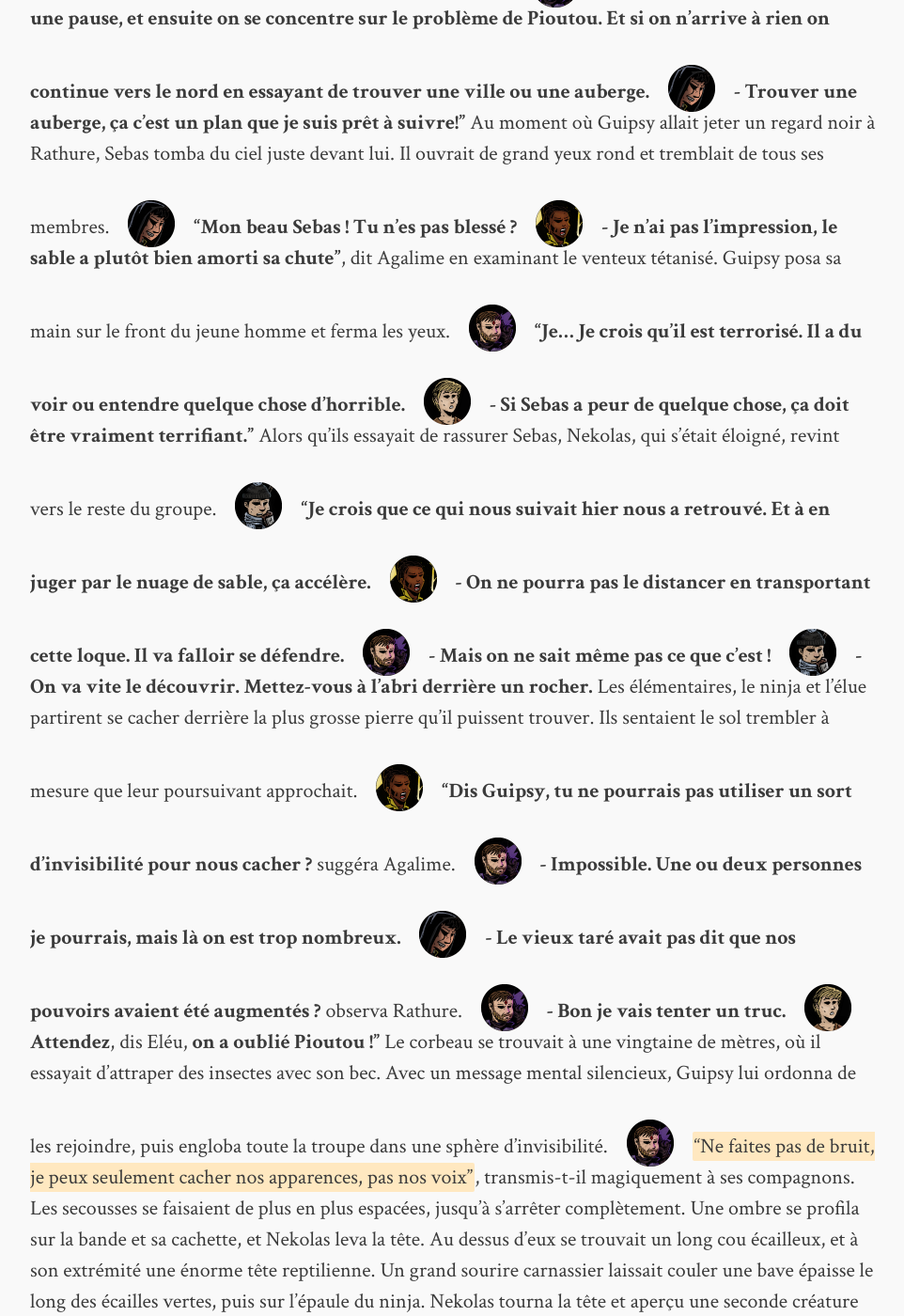
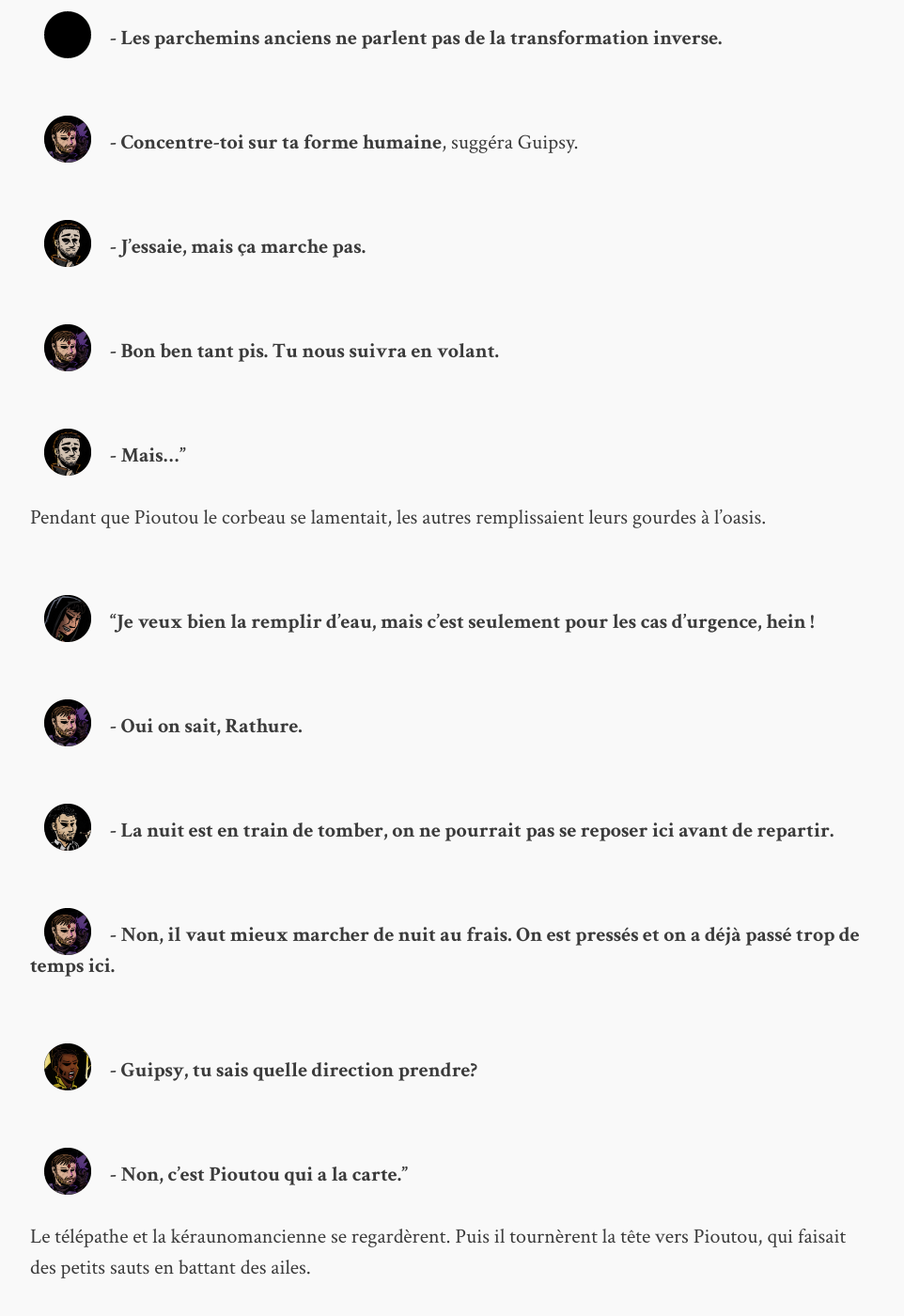
Before and after one commit to Tapus/tygrec, a Jekyll site: the page built from jekyll/_posts/2018-09-26-chapitre-17.md, in a window 1280 px wide and 1400 px high, scrolled down 7899 px. Shown: the whole window at 94% size, without its empty margins (158-1120 px from the left). Built offline with Jekyll 4.4.1, drawn with Linux system fonts in a browser that asks for light colours; some of the changed text lies outside the part shown.

Commit message:
Update formatting

```diff
--- a/jekyll/_posts/2018-09-26-chapitre-17.md
+++ b/jekyll/_posts/2018-09-26-chapitre-17.md
@@ -11,169 +11,323 @@ Guipsy était étendu inconscient dans le sable, entre une bouteille vide et une
 Rathure, aussi pâle que Guipsy, se tenait assis à côté de lui, le regard dans le vide. Il venait de finir le fût de bière créé par Sylvanus et s'efforçait de garder son assiette de pâtes dans son estomac.
 Un peu plus loin, Nekolas faisait appel à toute sa concentration. La partie de memory arrivait presque à son terme. Malgré son adversaire, un gecko innocent ramassé dans le sable par le devin, le score était serré. Le ninja avait passé les cinq premières minutes de la partie à retourner les mêmes tuiles, sans se souvenir du tour précédent.
 Sebas avait quitté presque tous ses vêtements. Seul subsistait son caleçon bleu à motifs de nuages blancs.
+
 <img class="portrait" src="/images/Sebas.png"> **“Allez j’enlève le bas !**
+
 <img class="portrait" src="/images/Pioutou.png"> **\- N... ! Surtout pas !** s’exclama Pioutou entre deux verres de vin. **Le temps est presque écoulé !”**
+
 Il lui fallait faire appel à toute sa force pour empêcher le venteux de dévoiler son intimité sans pour autant lâcher son verre.
 Agalime se tenait debout au milieu du groupe, une main sur les yeux, l’autre portant à ses lèvres un verre rempli d’un liquide vert éclatant.
+
 <img class="portrait" src="/images/Agalime.png"> **“C’est bon c’est fini ?**
+
 <img class="portrait" src="/images/Unknown.png"> **\- Pas encore, attends un peu.**
+
 <img class="portrait" src="/images/Agalime.png"> **\- Mais j’ai envie de regarder !**
+
 <img class="portrait" src="/images/Unknown.png"> **\- Encore trois verres et tu pourras.”**
+
 Malgré ses yeux fermés, elle pouvait sentir la présence des six incubes qui twerkaient tout autour d’elle.
+
 <img class="portrait" src="/images/Unknown.png"> **“Et l’épreuve est terminée !** cria Sylvanus en frappant sur un gong qui n’était pas là l’instant d’avant.
+
 <img class="portrait" src="/images/Pioutou.png"> **\- Ouiiiii enfin !** lâcha Pioutou, en même temps que le caleçon de Sebas, qui fini sur le sol dans la seconde qui suivi.
+
 <img class="portrait" src="/images/Eleu.png">//<img class="portrait" src="/images/Rathure.png"> **\- AH !** firent en même temps Eléu en se cachant les yeux et Rathure en les ouvrant grand.
+
 <img class="portrait" src="/images/Agalime.png"> **Allez à moi les beaux boules”** dit Agalime en lâchant son dernier verre vide et en ouvrant les yeux… juste à temps pour voir les créatures qui l’entouraient tomber en poussière. Seul restait devant elle le postérieur nu de Sebas.
+
 <img class="portrait" src="/images/Agalime.png"> **“Ah non ça c’est pas cool !**
+
 <img class="portrait" src="/images/Unknown.png"> **\- Il est temps de juger de vos performances ! Guipsy, tu as été extraordinaire. Réveillez-le, s’il-vous-plaît. Ah ! Tu n’as pas vomit des arc-en-ciels pendant une, ni deux, mais trois minutes sans discontinuer. C’était fantastique. Tu gagnes un pin’s J’aime le rhum en plus de l’épreuve. Et un deuxième parce que je t’aime bien. Pioutou, tu as parfaitement réussi ton épreuve, je suis impressionné.**
+
 <img class="portrait" src="/images/Pioutou.png"> **\- J’ai de l’entraînement. Gégénoreu, comme on dit chez moi.**
+
 <img class="portrait" src="/images/Unknown.png"> **\- Rathure, c’est aussi un succès.**
+
 <img class="portrait" src="/images/Rathure.png"> **\- Pareil, j’ai de l’entraînement.**
+
 <img class="portrait" src="/images/Unknown.png"> **\- Sebas, c’était très limite. Sans l’intervention de Pioutou, tu aurais certainement échoué. Cependant, au nom du pouvoir sacré de l’amitié, je vais t’accorder la victoire.**
+
 <img class="portrait" src="/images/Sebas.png"> **\- Hein ? Mais je suis pas ami avec lui moi !**
+
 <img class="portrait" src="/images/Guipsy.png"> **\- Rhabille-toi, s’il-te-plaît**, demanda Guipsy.
+
 <img class="portrait" src="/images/Unknown.png"> **\- Nekolas, 26 à 24 c’était très serré. Tu as un commentaire à faire ?**
+
 <img class="portrait" src="/images/Nekolas.png"> **\- Où suis-je ? Et qui êtes-vous ?**
+
 <img class="portrait" src="/images/Unknown.png"> **\- Agalime, tu as fait preuve de volonté, je suis fier de toi.**
+
 <img class="portrait" src="/images/Agalime.png"> **\- Vous auriez quand même pu laisser les danseurs quelques minutes de plus.**
+
 <img class="portrait" src="/images/Unknown.png"> **\- Vous êtes donc des gardiens exemplaires !”**
 Eléu applaudit avec enthousiasme pendant que ses compagnons essayaient de se maintenir debout.
+
 <img class="portrait" src="/images/Unknown.png"> **“L’épreuve du Némesisalcool vous a permis de révéler votre potentiels, et vos pouvoirs en sont grandis. Il faudra attendre d’être sobres pour vous en rendre vraiment compte, mais vous verrez, votre maîtrise des éléments a augmenté.**
+
 <img class="portrait" src="/images/Pioutou.png"> **\- Et pour ceux qui n’ont pas de pouvoirs ?** demanda Pioutou.
+
 <img class="portrait" src="/images/Unknown.png"> **\- Heu… Et bien… tant pis ?**
+
 <img class="portrait" src="/images/Pioutou.png"> **\- Mais c’est dégueulasse !**
+
 <img class="portrait" src="/images/Unknown.png"> **\- Je sais bien, mais normalement seuls les élémentaires sont censés accompagner les élus.**
+
 <img class="portrait" src="/images/Agalime.png"> **\- Les prophéties ne tiennent pas compte des sous-fifres, en fait**, dit Agalime.
+
 <img class="portrait" src="/images/Pioutou.png"> **\- C’est honteux ! C’est une insulte envers mon peuple !**
+
 <img class="portrait" src="/images/Eleu.png"> **\- C’est quoi ton peuple ?** s’enquit Eléu.
+
 <img class="portrait" src="/images/Pioutou.png"> **\- Le glorieux peuple Arjan, la nation marchande qui parcours les 6 royaumes !**
+
 <img class="portrait" src="/images/Guipsy.png"> **\- Les huits royaumes**, corrigea Guipsy. **Et c’est un peuple qui a plutôt mauvaise réputation, je ne dirais pas qu’il est “glorieux”.**
+
 <img class="portrait" src="/images/Rathure.png"> **\- C’est tous des voleurs, ouais !** intervint Rathure.
+
 <img class="portrait" src="/images/Unknown.png"> **\- Le peuple Arjan ? Ils avaient autrefois un pouvoir unique: c’était des changepeaux, capables de passer de forme humaine à forme animale. Peut-être que l’épreuve a révélé en toi le pouvoir perdu de ton peuple.**
+
 <img class="portrait" src="/images/Agalime.png"> **\- C’est vrai ? J’ai jamais entendu parler de ça**, dit Agalime.
+
 <img class="portrait" src="/images/Pioutou.png"> **\- Je suis pas surpris, ma mère est presque capable de se transformer en tigre si je fais des conneries.**
+
 <img class="portrait" src="/images/Agalime.png"> **\- Elle doit passer sa vie sous une forme animale alors…”**
 Le devin pris les mains de Pioutou dans les siennes.
+
 <img class="portrait" src="/images/Unknown.png"> **“Visualise ta bête intérieure”**
+
 Pioutou ferma les yeux.
+
 <img class="portrait" src="/images/Unknown.png"> **“Sens la férocité monter en toi. Ton héritage du sang. Le pouvoir de tes ancêtres. Sens la puissance de l’ours, la férocité du lion et la ténacité du loup. Sens gonfler sous ta peau les muscles du bisons et les os de l’éléphant. Tes sens s’aiguisent. Tu perçois la moindre odeur, le moindre bruit. Les pensées superflues s’évaporent. Elles te quittent et ne laissent derrière elles que l’instinct. Tu deviens… LA BÊTE !”**
+
 En un éclair, Pioutou se métamorphosa. Son visage s’allongea, sa peau devint noire, ses doigts se changèrent en griffes, ses pupilles se dilatèrent. Avant même que les autres n’aient le temps de réagir, il était changé.
 Au milieu du cercle qui s’était formé autour de Pioutou et de Sylvanus se tenait ce dernier, et à ses pieds… un petit corbeau.
 Sebas, Agalime, Nekolas et Rathure éclatèrent de rire immédiatement.
+
 <img class="portrait" src="/images/Guipsy.png"> **“C’est un peu décevant…** fit Guipsy.
+
 <img class="portrait" src="/images/Pioutou.png"> **\- Mais c’est pas décevant du tout, je suis super classe en corbeau!**
+
 <img class="portrait" src="/images/Eleu.png"> **\- Il est trop mignon !** fit Eleu.
+
 <img class="portrait" src="/images/Pioutou.png"> **\- Mais non pas mignon, j’ai dit classe.”**
+
 Agalime essuyait ses larmes en souriant.
+
 <img class="portrait" src="/images/Agalime.png"> **“Bon c’est marrant mais il faut qu’on avance maintenant, reprend force humaine.**
+
 <img class="portrait" src="/images/Pioutou.png"> **\- Comment je fais ?”**
+
 Un silence gênant s’installa.
+
 <img class="portrait" src="/images/Unknown.png"> **“Et bien… Comment dire…**
+
 <img class="portrait" src="/images/Pioutou.png"> **\- C’est une blague ?**
+
 <img class="portrait" src="/images/Unknown.png"> **\- Les parchemins anciens ne parlent pas de la transformation inverse.**
+
 <img class="portrait" src="/images/Guipsy.png"> **\- Concentre-toi sur ta forme humaine**, suggéra Guipsy.
+
 <img class="portrait" src="/images/Pioutou.png"> **\- J’essaie, mais ça marche pas.**
+
 <img class="portrait" src="/images/Guipsy.png"> **\- Bon ben tant pis. Tu nous suivra en volant.**
+
 <img class="portrait" src="/images/Pioutou.png"> **\- Mais…”**
+
 Pendant que Pioutou le corbeau se lamentait, les autres remplissaient leurs gourdes à l’oasis.
+
 <img class="portrait" src="/images/Rathure.png"> **“Je veux bien la remplir d’eau, mais c’est seulement pour les cas d’urgence, hein !**
+
 <img class="portrait" src="/images/Guipsy.png"> **\- Oui on sait, Rathure.**
+
 <img class="portrait" src="/images/Sebas.png"> **\- La nuit est en train de tomber, on ne pourrait pas se reposer ici avant de repartir.**
+
 <img class="portrait" src="/images/Guipsy.png"> **\- Non, il vaut mieux marcher de nuit au frais. On est pressés et on a déjà passé trop de temps ici.**
+
 <img class="portrait" src="/images/Agalime.png"> **\- Guipsy, tu sais quelle direction prendre?**
+
 <img class="portrait" src="/images/Guipsy.png"> **\- Non, c’est Pioutou qui a la carte.”**
+
 Le télépathe et la kéraunomancienne se regardèrent. Puis il tournèrent la tête vers Pioutou, qui faisait des petits sauts en battant des ailes.
+
 <img class="portrait" src="/images/Guipsy.png"> **“Pioutou, où sont passés tes vêtements ?**
+
 <img class="portrait" src="/images/Pioutou.png"> **\- Heu, je crois qu’ils se sont transformés avec moi. Pourquoi ?**
+
 <img class="portrait" src="/images/Agalime.png"> **\- C’est bien toi qui avait la carte non ?**
+
 <img class="portrait" src="/images/Pioutou.png"> **\- Ah oui ! Et ben on est bloqués tant que je n’arrive pas à me retransformer.**
+
 <img class="portrait" src="/images/Sebas.png"> **\- Mais non !** dit Sebas d’un air décontracté. **On avançait vers l’ouest, on n’a qu’à continuer dans la même direction.**
+
 <img class="portrait" src="/images/Nekolas.png"> **\- On devrait se dépêcher d’ailleurs.”**
+
 Le ninja avait un air inquiet sur le visage, et fixait le désert en direction de l’est.
+
 <img class="portrait" src="/images/Agalime.png"> **“Oui, il a raison, on a trop traîné ici**, dit Agalime en rangeant sa gourde dans son sac.
+
 <img class="portrait" src="/images/Eleu.png"> **\- Mais le devin doit encore m’expliquer quel élément je dois choisir.**
+
 <img class="portrait" src="/images/Agalime.png"> **\- Bon bah va lui demander et ensuite on y va.**
+
 <img class="portrait" src="/images/Nekolas.png"> **\- Non, il faut qu’on parte maintenant.”**
+
 Nekolas regardait toujours dans la même direction. Une goutte de sueur coulait le long de son front, malgré l’aura de fraîcheur dont il s’entourait.
+
 <img class="portrait" src="/images/Nekolas.png"> **“Quelque chose est en train d’approcher. Et vite.**
+
 <img class="portrait" src="/images/Guipsy.png"> **\- D’autres bocaliens?**
+
 <img class="portrait" src="/images/Nekolas.png"> **\- Non, plus gros.**
+
 <img class="portrait" src="/images/Guipsy.png"> **\- Ok, écoutez-moi. Jusqu’à ce qu’on atteigne le royaume du feu, notre priorité c’est de protéger Eléu. Sebas, tu voles au dessus de nous et tu surveilles ce qui nous suit. Préviens-nous si ça se rapproche trop. Nekolas, tu protèges le périmètre. Si quoi que ce soit approche, tu le gèles.”**
+
 Sebas s’éleva dans les airs en soulevant le sable autour de lui.
+
 <img class="portrait" src="/images/Guipsy.png"> **“Agalime, tu protèges Eleu et tu passes devant. Tu as la foudre. Eclaire le chemin.”**
+
 Agalime parti chercher Eleu qui parlait avec Sylvanus. Guipsy se tourna vers Rathure.
+
 <img class="portrait" src="/images/Guipsy.png"> **“Toi et moi, on les suit et on les protège si nécessaire. Rien ne s’approche d’Eléu. Et Pioutou...”**
+
 Le télépathe se tourna enfin vers Piou, qui tourna sa petite tête noire vers lui.
+
 <img class="portrait" src="/images/Guipsy.png"> **“Cui-cui ?”**
+
 Le corbeau battit des ailes et s’envola maladroitement vers Sebas.
 
 
 Eléu s’approcha du devin qui méditait sur un rocher.
+
 <img class="portrait" src="/images/Eleu.png"> **“Monsieur Sylvanus ?**
+
 <img class="portrait" src="/images/Unknown.png"> **\- Oui ?**
+
 <img class="portrait" src="/images/Eleu.png"> **\- Je devais vous demander, à propos de la prophétie… Comment je sais quel élément choisir ?”**
+
 Agalime déboula en trombe.
+
 <img class="portrait" src="/images/Agalime.png"> **“Dépêche-toi Eléu, il faut qu’on file !**
+
 <img class="portrait" src="/images/Unknown.png"> **\- La réponse est simple, jeune élue**, dit Sylvanus en prenant les main d’Eléu dans les siennes.
+
 <img class="portrait" src="/images/Eleu.png"> **\- Qu’est-ce que je dois faire ?**
+
 <img class="portrait" src="/images/Agalime.png"> **\- Allez, on a pas toute la soirée !**
+
 <img class="portrait" src="/images/Unknown.png"> **\- Tu dois écouter ton coeur.**
+
 <img class="portrait" src="/images/Eleu.png"> **\- Mais… Mais ça m’aide pas du tout !**
+
 <img class="portrait" src="/images/Agalime.png"> **\- T’en tireras rien, viens on s’en va**, fir Agalime en prenant Eléu par la main.
+
 <img class="portrait" src="/images/Unknown.png"> **\- Courage, jeune élue, la réponse sera évidente lorsque tu seras prête !”**
+
 Alors que le petit groupe avançait vers le soleil couchant, Eléu méditait sur les paroles du devin.
+
 <img class="portrait" src="/images/Eleu.png"> **“Mais ils sont tout pourris ses conseils en fait ?”**
 
 
 Le soleil se leva doucement sur la troupe exténuée. Ils avaient marché toute la nuit, sans que leur poursuivant ne les rattrappe. Ils étaient désormais à la lisière du désert, et des rochers de plus en plus gros dépassaient du sol. Rathure s’assis sur un des rochers en soupirant.
+
 <img class="portrait" src="/images/Rathure.png"> **“Bon je crois que c’est le moment de faire une pause bière.**
+
 <img class="portrait" src="/images/Guipsy.png"> **\- Tu dis ça comme si tu n’avais pas bu de la bière tout le long de la route.**
+
 <img class="portrait" src="/images/Agalime.png"> **\- Peu importe Guipsy, on est tous fatigués, il faut qu’on s’arrête**, dit Agalime.
+
 <img class="portrait" src="/images/Nekolas.png"> **\- Je suis pas fatigué moi.**
+
 <img class="portrait" src="/images/Agalime.png"> **\- Tant mieux, tu vas pouvoir prendre le premier tour de garde. On a peut-être semé ce qui nous suivait, mais on est jamais trop prudent.**
+
 <img class="portrait" src="/images/Nekolas.png"> **\- ...Zut.**
+
 <img class="portrait" src="/images/Eleu.png"> **\- Pioutou, tu n’arrives toujours pas à te retransformer ?** demanda Eléu.
+
 <img class="portrait" src="/images/Pioutou.png"> **\- Ben je n’ai pas vraiment essayé pendant que je volais mais je crois que je suis toujours coincé.**
+
 <img class="portrait" src="/images/Agalime.png"> **\- Là ça va être un problème. Je connais assez bien les limites du désert, mais je ne saurais pas nous guider à travers le royaume du feu.**
+
 <img class="portrait" src="/images/Guipsy.png"> **\- Bon et bien c’est réglé. On fait une pause, et ensuite on se concentre sur le problème de Pioutou. Et si on n’arrive à rien on continue vers le nord en essayant de trouver une ville ou une auberge.**
+
 <img class="portrait" src="/images/Rathure.png"> **\- Trouver une auberge, ça c’est un plan que je suis prêt à suivre!”**
+
 Au moment où Guipsy allait jeter un regard noir à Rathure, Sebas tomba du ciel juste devant lui. Il ouvrait de grand yeux rond et tremblait de tous ses membres.
+
 <img class="portrait" src="/images/Rathure.png"> **“Mon beau Sebas ! Tu n’es pas blessé ?**
+
 <img class="portrait" src="/images/Agalime.png"> **\- Je n’ai pas l’impression, le sable a plutôt bien amorti sa chute”**, dit Agalime en examinant le venteux tétanisé.
+
 Guipsy posa sa main sur le front du jeune homme et ferma les yeux.
+
 <img class="portrait" src="/images/Guipsy.png"> **“Je… Je crois qu’il est terrorisé. Il a du voir ou entendre quelque chose d’horrible.**
+
 <img class="portrait" src="/images/Eleu.png"> **\- Si Sebas a peur de quelque chose, ça doit être vraiment terrifiant.”**
+
 Alors qu’ils essayait de rassurer Sebas, Nekolas, qui s’était éloigné, revint vers le reste du groupe.
+
 <img class="portrait" src="/images/Nekolas.png"> **“Je crois que ce qui nous suivait hier nous a retrouvé. Et à en juger par le nuage de sable, ça accélère.**
+
 <img class="portrait" src="/images/Agalime.png"> **\- On ne pourra pas le distancer en transportant cette loque. Il va falloir se défendre.**
+
 <img class="portrait" src="/images/Guipsy.png"> **\- Mais on ne sait même pas ce que c’est !**
+
 <img class="portrait" src="/images/Nekolas.png"> **\- On va vite le découvrir. Mettez-vous à l’abri derrière un rocher.**
+
 Les élémentaires, le ninja et l’élue partirent se cacher derrière la plus grosse pierre qu’il puissent trouver. Ils sentaient le sol trembler à mesure que leur poursuivant approchait.
+
 <img class="portrait" src="/images/Agalime.png"> **“Dis Guipsy, tu ne pourrais pas utiliser un sort d’invisibilité pour nous cacher ?** suggéra Agalime.
+
 <img class="portrait" src="/images/Guipsy.png"> **\- Impossible. Une ou deux personnes je pourrais, mais là on est trop nombreux.**
+
 <img class="portrait" src="/images/Rathure.png"> **\- Le vieux taré avait pas dit que nos pouvoirs avaient été augmentés ?** observa Rathure.
+
 <img class="portrait" src="/images/Guipsy.png"> **\- Bon je vais tenter un truc.**
-<img class="portrait" src="/images/Eleu.png"> **Attendez**, dis Eléu, **on a oublié Pioutou !”**
+
+<img class="portrait" src="/images/Eleu.png"> **Attendez**, dit Eléu, **on a oublié Pioutou !”**
+
 Le corbeau se trouvait à une vingtaine de mètres, où il essayait d’attraper des insectes avec son bec. Avec un message mental silencieux, Guipsy lui ordonna de les rejoindre, puis engloba toute la troupe dans une sphère d’invisibilité.
+
 <img class="portrait" src="/images/Guipsy.png"> *“Ne faites pas de bruit, je peux seulement cacher nos apparences, pas nos voix”*, transmis-t-il magiquement à ses compagnons.
+
 Les secousses se faisaient de plus en plus espacées, jusqu’à s’arrêter complètement. Une ombre se profila sur la bande et sa cachette, et Nekolas leva la tête. Au dessus d’eux se trouvait un long cou écailleux, et à son extrémité une énorme tête reptilienne. Un grand sourire carnassier laissait couler une bave épaisse le long des écailles vertes, puis sur l’épaule du ninja.
+
 Nekolas tourna la tête et aperçu une seconde créature sur la droite, identique à la première. Il fit signe à Guillaume, et celui-ci lui indiqua silencieusement un troisième monstre, similaire aux deux autres, sur leur gauche.
+
 Les trois têtes reniflaient en regardant dans leur direction, mais sans les voir. Tout le groupe se tenait immobile, tous les muscles tendus. Arthur en particulier avant l’air extrêmement concentré, et son visage tournait au rouge. Sebas seul faisait exception, car il était toujours prostré et d’une pâleur maladive.
+
 Les trois monstres contournèrent le rocher, et Nekolas s’aperçut alors que les têtes étaient toutes reliées au même corps, celui d’un grand lézard hexapède portant une robe blanche. Il se retint de faire un commentaire sur l’étrangeté du dragon, même lorsqu’il aperçut un bouquet de fleur blanche dans l’une de ses pattes.
+
 L’abomination tricéphale fit plusieurs fois le tour des rochers alentours, avant d’abandonner ses recherches et de continuer sa route vers le Nord.
 Guipsy lâcha un profond soupir et le sortilège d’invisibilité se dissipa.
+
 <img class="portrait" src="/images/Guipsy.png"> **“Pfiou… Je suis vidé.**
+
 <img class="portrait" src="/images/Rathure.png"> **\- Atchoum!** dit Rathure avant de lâcher une énorme caisse.
+
 <img class="portrait" src="/images/Agalime.png"> **\- Oh non, t’es immonde**, fit Agalime en se bouchant le nez.
+
 <img class="portrait" src="/images/Eleu.png"> **Je crois que je vais mourir**, dit Eléu en s’éloignant de l’ombreux.
+
 <img class="portrait" src="/images/Rathure.png"> **Désolé, je pouvais pas me retenir plus longtemps.**
+
 <img class="portrait" src="/images/Guipsy.png"> **Je crois qu’on est tranquille pour un moment, il ne nous a pas repéré**, dit le télépathe en se bouchant le nez, lui aussi.
+
 <img class="portrait" src="/images/Nekolas.png"> **Mais il est parti vers le Nord, et c’est aussi par là que nous allons**, remarqua Nekolas qui n’avait pas l’air affecté par les flatulences nauséabondes de Rathure. **Qu’est-ce que c’était que ce monstre ?”**
+
 Il se tourna vers le venteux, qui sortit enfin de son mutisme.
+
 <img class="portrait" src="/images/Sebas.png"> **“Cordokoo, la némésis de mon peuple…**
+
 <img class="portrait" src="/images/Eleu.png"> **Ca n’était pas Bamboléo, ta némésis ?**
+
 <img class="portrait" src="/images/Agalime.png"> **Non, c’est la mienne. Même si il est vrai que Bamboléo affectait Sebas presque autant que moi.**
+
 <img class="portrait" src="/images/Rathure.png"> **Tu peux marcher ?** demanda Rathure à son compagnon de beuverie.
+
 <img class="portrait" src="/images/Sebas.png"> **Seulement si tu te tiens loin de moi. Après ce que tu viens de lâcher je risque de tourner de l’oeil.**
+
 <img class="portrait" src="/images/Nekolas.png"> **Bon, je propose de dormir un peu le temps que Cordokoo s’éloigne, puis on reprendra la route.”**
+
 La troupe installa un bivouac à l’ombre d’un rocher et, exténuée, s'endormit malgré les pets de Rathure et les ronflements de Guipsy.
```
Also changed, not shown: README.md, 1 other file.
